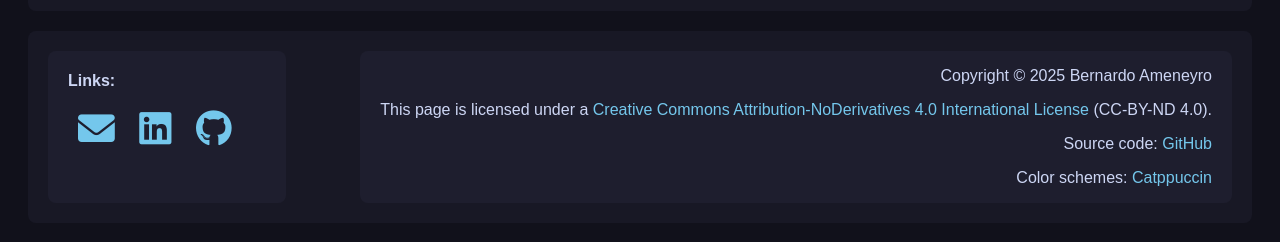
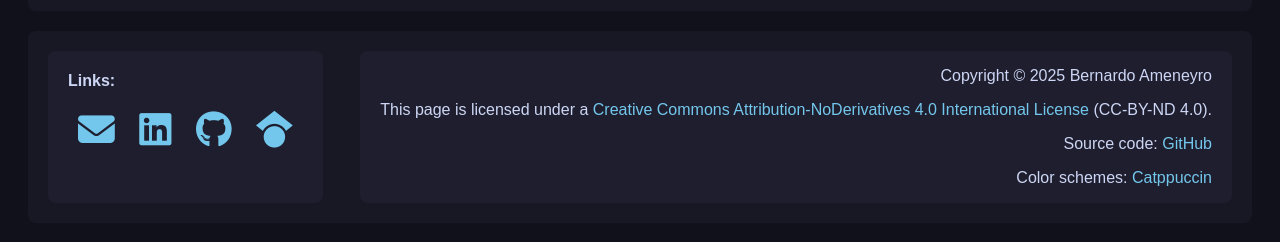
Before and after one commit to sandman-ba/bameneyro, a Jekyll site: the page built from index.html, in a window 1280 px wide. Shown: the part 565-807 px from the top of the page. Built offline with Jekyll 4.4.1, drawn with Linux system fonts in a browser that asks for light colours.

Commit message:
Updated font awesome link

```diff
--- a/_includes/footer.html
+++ b/_includes/footer.html
@@ -11,7 +11,7 @@
             <i class="fab fa-github fa-contact-logos" aria-hidden="true"></i>
         </a>
         <a href="https://scholar.google.com/citations?user=Kyr1vl0AAAAJ&hl=en" target="_blank" title="Go to Bernardo Ameneyro's Google Scholar site">
-            <i class="fa-brands fa-google-scholar fa-contact-logos" aria-hidden="true"></i>
+            <i class="fab fa-google-scholar fa-contact-logos" aria-hidden="true"></i>
         </a>
     </div>
     <div class="footer-right">
--- a/_layouts/default.html
+++ b/_layouts/default.html
@@ -8,7 +8,7 @@
     <meta name="keywords" content={{ page.keywords }} />
     <meta name="viewport" content="width=device-width, initial-scale=1.0" />
     <link rel="stylesheet" href="{{ site.baseurl }}/assets/css/main.css" />
-    <link rel="stylesheet" href="https://cdnjs.cloudflare.com/ajax/libs/font-awesome/6.0.0-beta3/css/all.min.css">
+    <link rel="stylesheet" href="https://cdnjs.cloudflare.com/ajax/libs/font-awesome/6.7.2/css/all.min.css">
     <script src="{{ site.baseurl }}/assets/js/script.js"></script>
 </head>
 
```
